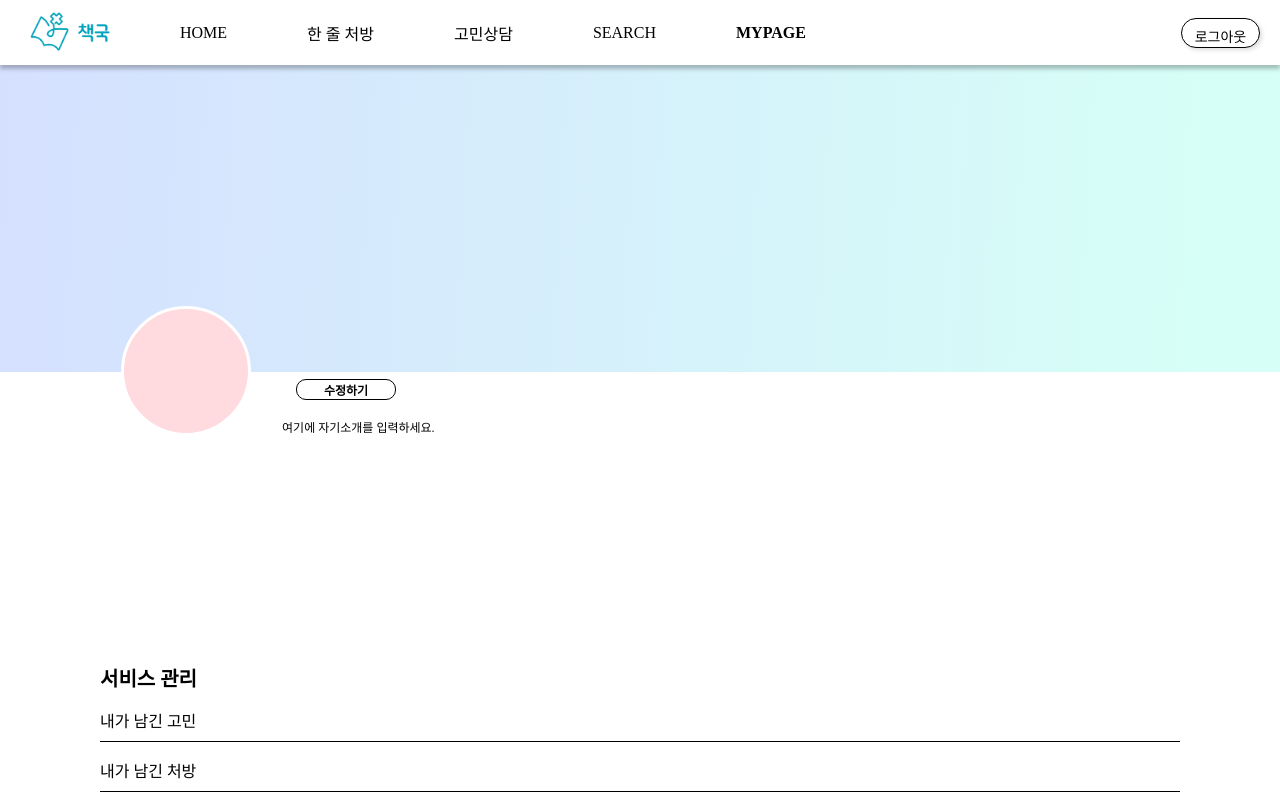
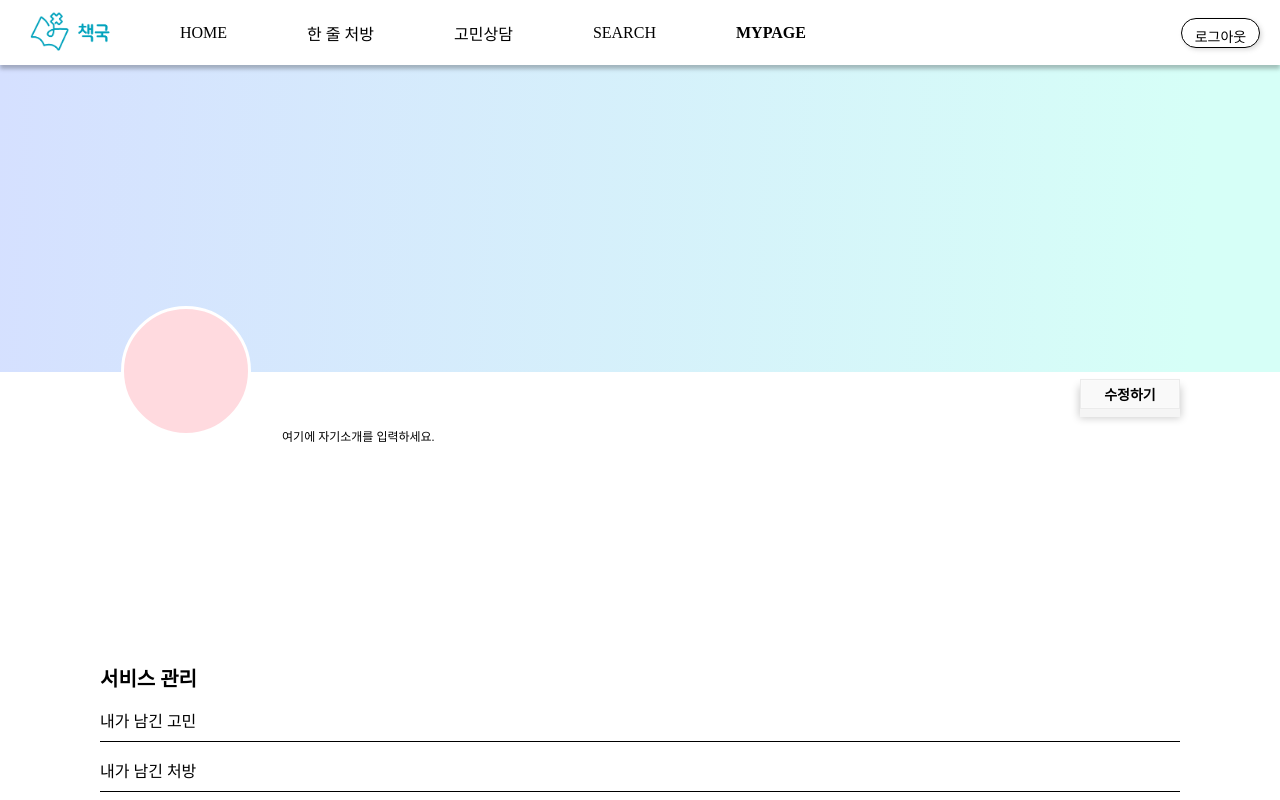
Before and after one commit to kw-bookmedicine/frontend, a React (Create React App) app: page /mypage in a window 1280 px wide. Shown: the top 800 px of the page. Built offline with nearby package versions, Linux system fonts and the light colour scheme; no server answers; a web font is replaced by a local one.

Commit message:
:lipstick: Style: 수정하기 버튼 스타일 변경

```diff
--- a/src/pages/Mypage.jsx
+++ b/src/pages/Mypage.jsx
@@ -57,7 +57,7 @@ const Mypage = () => {
 
 			res.data.nickname === null
 				? setNickname('사용자 닉네임')
-				: setNickname(nickname);
+				: setNickname(res.data.nickname);
 		});
 	};
 
@@ -78,7 +78,6 @@ const Mypage = () => {
 						<div className="user_right_wrapper">
 							<div className="right_userInfo_title_wrapper">
 								<p className="userInfo_name_text">{nickname}</p>
-
 								{!isEdit && (
 									<button
 										type="button"
--- a/src/styles/MyPage.css
+++ b/src/styles/MyPage.css
@@ -61,7 +61,7 @@
 	max-width: 1440px;
 	display: flex;
 	align-items: center;
-	justify-content: flex-start;
+	justify-content: space-between;
 	padding-top: 100px;
 	color: #000;
 	font-family: var(--basic-font);
@@ -78,15 +78,60 @@
 }
 
 .userInfo_edit_btn {
+	position: relative;
+	top: 0px;
+	border: 0;
+	transition: all 40ms linear;
+	/* transition: all 0.3s ease;
+	position: relative; */
 	width: 100px;
-	height: 100%;
-	border-radius: 10px;
-	font-size: 12px;
+	height: 30px;
+	/* border-radius: 10px; */
+	font-size: 14px;
 	font-weight: 600;
-	background-color: white;
 	text-align: center;
-	border: 1px solid black;
+	background-color: #fff;
+	/* border-bottom: 1px solid black; */
+	color: black;
+	z-index: 1;
+	/* box-shadow: 2px 3px 5px rgba(0, 0, 0, 0.25); */
+	box-shadow: 0 0 0 1px #ebebeb inset, 0 0 0 2px rgba(255, 255, 255, 0.1) inset,
+		0 8px 0 0 #f5f5f5, 0 8px 8px 1px rgba(0, 0, 0, 0.2);
+	background-color: #f9f9f9;
 }
+
+.userInfo_edit_btn:active {
+	top: 6px;
+	box-shadow: 0 0 0 1px #ebebeb inset, 0 0 0 1px rgba(255, 255, 255, 0.15) inset,
+		0 1px 3px 1px rgba(0, 0, 0, 0.1);
+}
+
+.userInfo_edit_btn:after {
+	/* position: absolute; */
+	/* content: ''; */
+	width: 100px;
+	height: 30px;
+	/* top: 6px; */
+	/* top: 0; */
+	/* left: 0; */
+	/* border-radius: 10px; */
+	z-index: -1;
+	/* background-color: #000; */
+	box-shadow: 0 0 0 1px #ebebeb inset, 0 0 0 1px rgba(255, 255, 255, 0.15) inset,
+		0 1px 3px 1px rgba(0, 0, 0, 0.1);
+	color: #666666;
+}
+
+/* .userInfo_edit_btn:hover {
+	color: #fff;
+	color: #000;
+}
+
+.userInfo_edit_btn:hover:after {
+	left: 0;
+	width: 100%;
+	height: 30px;
+} */
 
 .right_userInfo_comment_wrapper {
 	display: flex;
```
